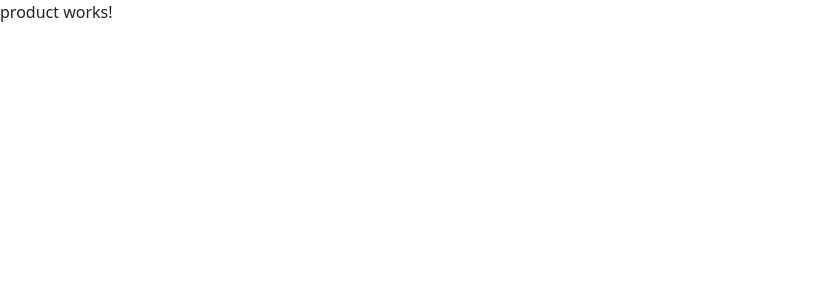
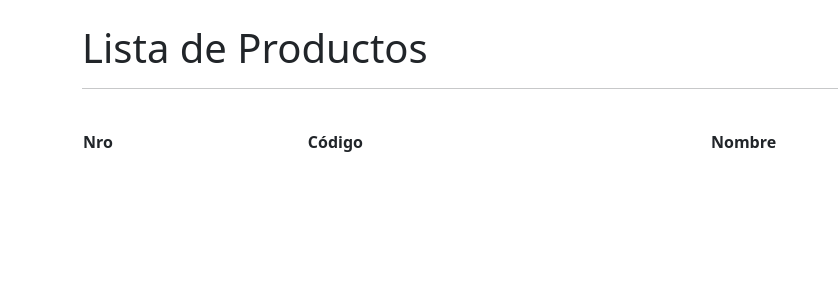
Before and after one commit to richardneg257/greencloud-store-web, an Angular app: page /products in a window 1280 px wide. Shown: the top 300 px of the page, without its empty margins (0-838 px from the left). Built offline with nearby package versions, Linux system fonts and the light colour scheme.

Commit message:
tabla para lista de productos

```diff
--- a/src/app/product/product.component.html
+++ b/src/app/product/product.component.html
@@ -1 +1,17 @@
-<p>product works!</p>
+<div class="container">
+    <br>
+    <h1>Lista de Productos</h1>
+    <hr>
+    <br>
+    <table class="table table-striped-columns">
+        <thead>
+            <th>Nro</th>
+            <th>Código</th>
+            <th>Nombre</th>
+            <th></th>
+        </thead>
+        <tbody>
+            <tr></tr>
+        </tbody>
+    </table>
+</div>
```
